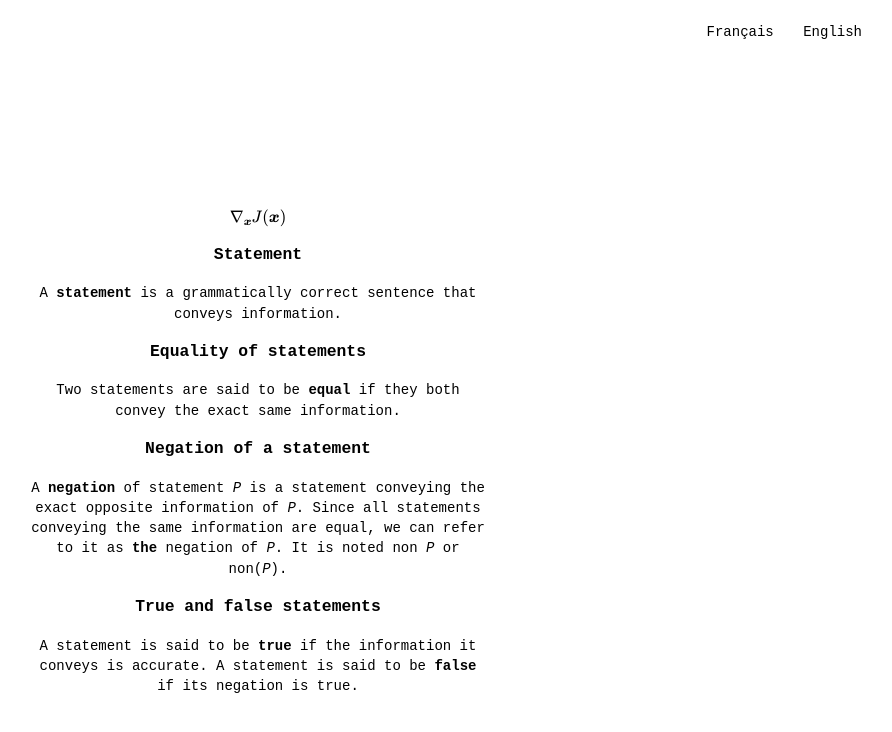
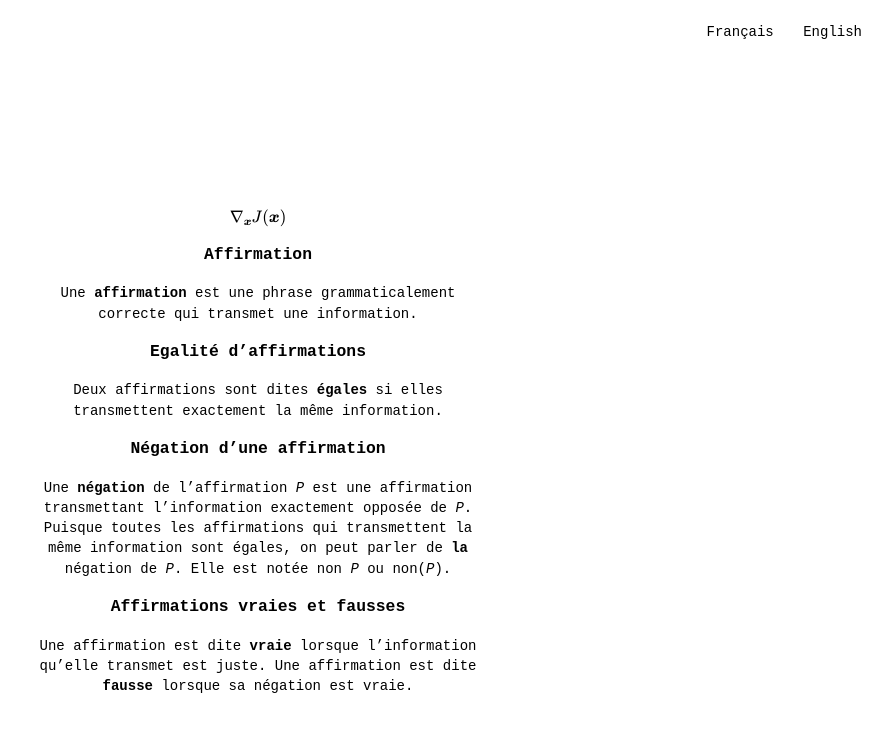
Before and after one commit to Thrallherd/AlgebraExNihilo, a Jekyll site: the page built from basic_def.md, in a window 1280 px wide. Shown: the top 732 px of the page, without its empty margins (382-1274 px from the left). Built offline with Jekyll 4.4.1, drawn with Linux system fonts in a browser that asks for light colours; our own code applies the rules of GitHub Pages for plain Markdown files; formulas are drawn with MathJax 3.

Commit message:
Update basic_def.md

```diff
--- a/basic_def.md
+++ b/basic_def.md
@@ -2,14 +2,14 @@
 
 $$ \nabla_\boldsymbol{x} J(\boldsymbol{x}) $$
 
-### Statement
-A **statement** is a grammatically correct sentence that conveys information.
+### Affirmation
+Une **affirmation** est une phrase grammaticalement correcte qui transmet une information.
 
-### Equality of statements
-Two statements are said to be **equal** if they both convey the exact same information.
+### Egalité d'affirmations
+Deux affirmations sont dites **égales** si elles transmettent exactement la même information.
 
-### Negation of a statement
-A **negation** of statement _P_ is a statement conveying the exact opposite information of _P_. Since all statements conveying the same information are equal, we can refer to it as **the** negation of _P_. It is noted non _P_ or non(_P_).
+### Négation d'une affirmation
+Une **négation** de l'affirmation _P_ est une affirmation transmettant l'information exactement opposée de _P_. Puisque toutes les affirmations qui transmettent la même information sont égales, on peut parler de **la** négation de _P_. Elle est notée non _P_ ou non(_P_).
 
-### True and false statements
-A statement is said to be **true** if the information it conveys is accurate. A statement is said to be **false** if its negation is true.
+### Affirmations vraies et fausses
+Une affirmation est dite **vraie** lorsque l'information qu'elle transmet est juste. Une affirmation est dite **fausse** lorsque sa négation est vraie.
```
